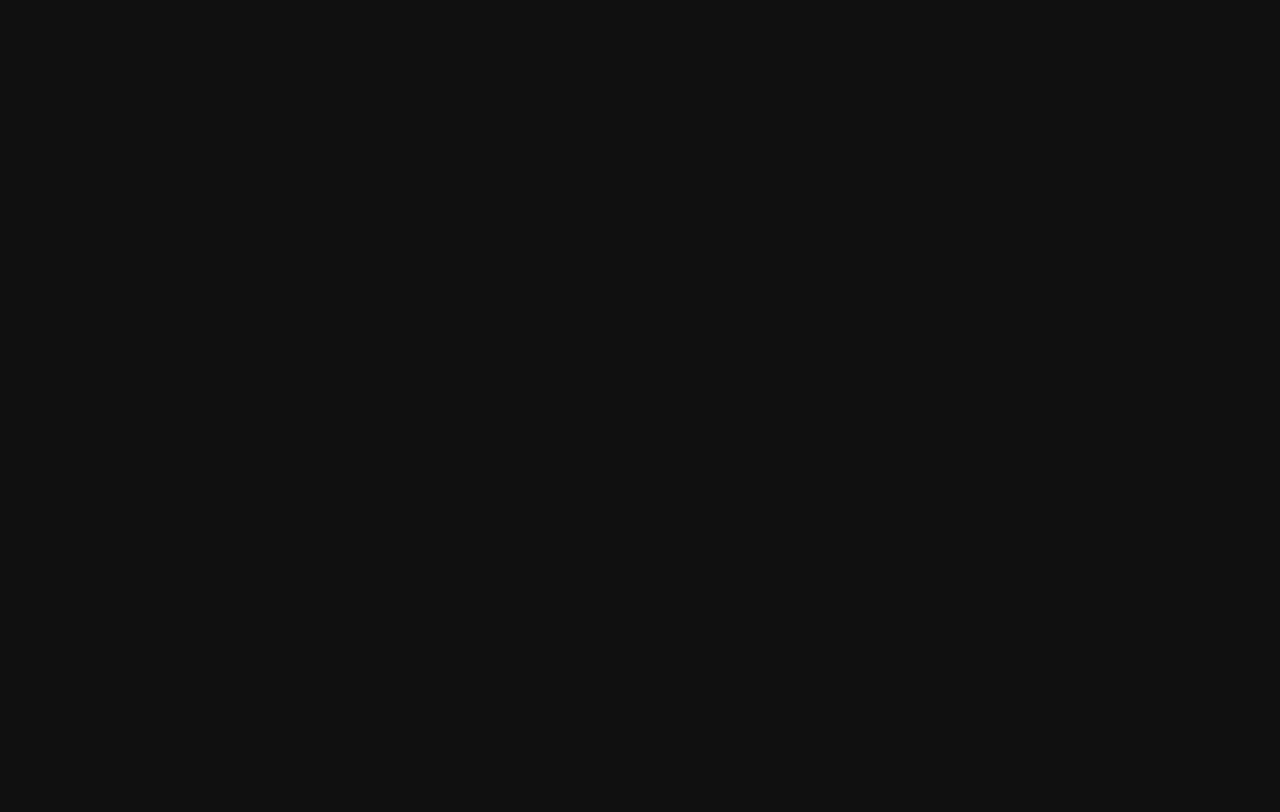
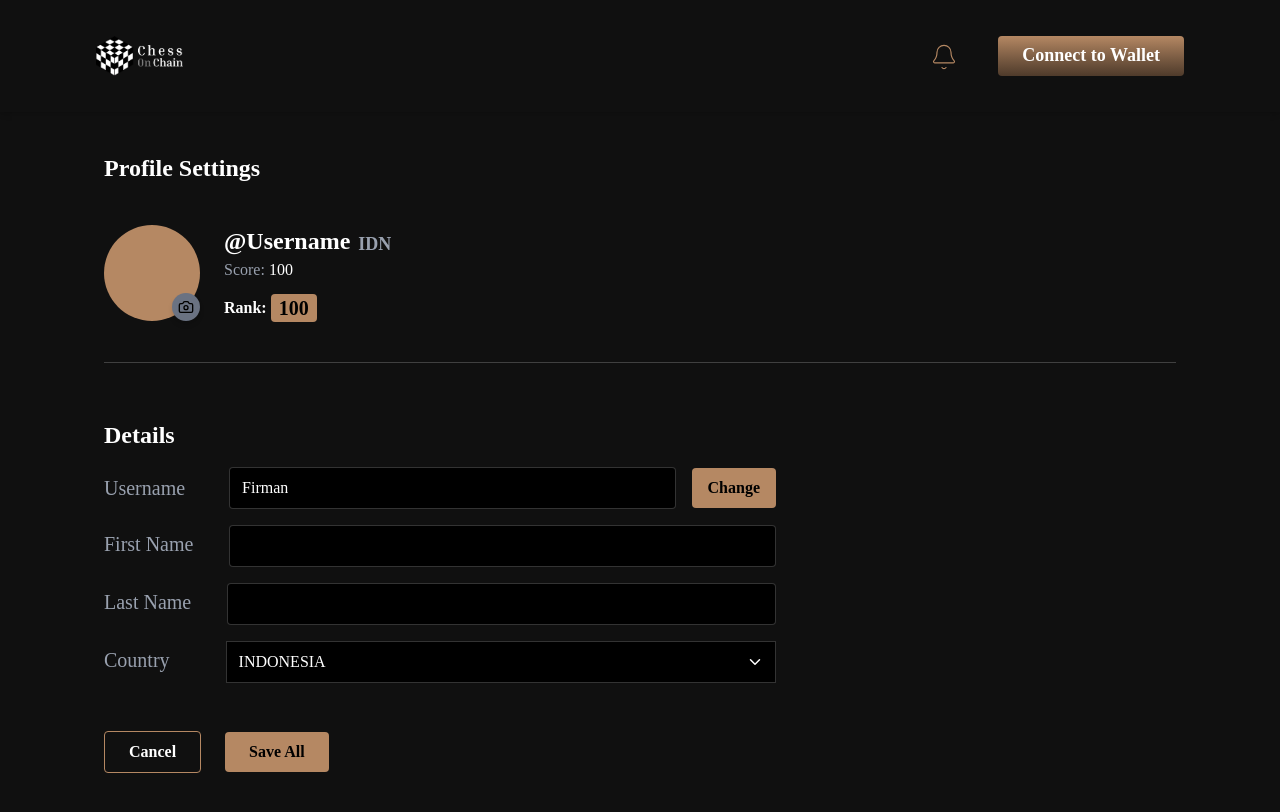
Before and after one commit to Chess-on-Chain/frontend, a React (Vite) app: page /profile/edit in a window 1280 px wide. Before the commit this address had no page. Shown: the top 812 px of the page. Built offline with nearby package versions, Linux system fonts and the light colour scheme.

Commit message:
Update(Page): Profile V1

```diff
--- a/src/App.tsx
+++ b/src/App.tsx
@@ -4,6 +4,7 @@
 import Profile from './pages/Profile'
 import BaseLayout from './components/ui/layout/BaseLayout'
 import FullscreenGameLayout from './components/ui/layout/FullscreenLayout'
+import ProfileSettings from './pages/ProfileSettings'
 
 function App() {
 
@@ -13,6 +14,7 @@
         <Route path='/' element={<BaseLayout />} >
           <Route index element={<Dashboard />} />
           <Route path='/profile' element={<Profile />} />
+          <Route path='/profile/edit' element={<ProfileSettings />} />
         </Route>
 
         <Route element={<FullscreenGameLayout />}>
--- /dev/null
+++ b/src/components/ui/common/button/BtnEditProfile.tsx
@@ -0,0 +1,13 @@
+import { Edit } from "lucide-react";
+import { Link } from "react-router-dom";
+
+export default function EditProfile() {
+  return (
+    <button className="text-xs px-3 py-2 rounded-sm text-white/70 hover:text-white flex items-center gap-1 border border-secondary hover:bg-secondary cursor-pointer">
+      <Link to="/profile/edit" className="text-base mr-1.5">Edit Profile</Link>
+      <span>
+        <Edit className="h-full"/>
+      </span>
+    </button>
+  );
+}
--- /dev/null
+++ b/src/components/ui/common/cards/card-profiles/profile/index.tsx
@@ -0,0 +1,23 @@
+import type { Player } from "../../../../../../utils/types";
+
+type ProfileProps = {
+    data: Player;
+};
+
+export default function CardProfile({ data }: ProfileProps) {
+  return (
+    <div className="flex items-center gap-3">
+      <div className="w-8 h-8 lg:w-16 lg:h-16 rounded-full bg-gradient-to-t from-[#614126] to-[#a47f55]" />
+      <div className="text-sm lg:space-y-0">
+        <div className="flex items-center gap-1 text-white/90">
+          <span className="text-base sm:text-2xl font-semibold">{data.username}</span>
+          <span className="w-1 h-1 bg-white/50 rounded-full" />
+          <span className="text-white/50 text-sm sm:text-xl">{data.country}</span>
+        </div>
+        <div className="text-sm sm:text-xl text-white/60">
+          Score: <span className="font-semibold text-secondary">{data.rankScore}</span>
+        </div>
+      </div>
+    </div>
+  );
+}
--- a/src/components/ui/common/index.ts
+++ b/src/components/ui/common/index.ts
@@ -3,10 +3,12 @@
 // Buttons
 export { default as BtnConnectWallet } from "./button/BtnConnectWallet"
 export { default as BtnToProfile } from "./button/BtnToProfile"
+export { default as BtnEditProfile } from "./button/BtnEditProfile"
 
 // Cards
 export { default as CardHistory } from "./cards/card-history"
 export { default as ProfileDashboard } from "./cards/card-profiles/profile-dashboard"
+export { default as CardProfile } from "./cards/card-profiles/profile"
 
 // Navigations
 export { default as BottomTabs } from "./navigation/bottomTabs"
--- a/src/index.css
+++ b/src/index.css
@@ -53,6 +53,12 @@
     }
   }
 
+  .profile-content {
+    @apply relative w-full max-w-[100vw] overflow-x-auto hide-scrollbar min-h-screen p-0 sm:py-4 md:py-8 text-white;
+    & .content {
+      @apply w-full lg:max-w-7xl mx-auto flex flex-col gap-6;
+    }
+  }
 }
 
 @utility hide-scrollbar {
--- a/src/pages/Profile.tsx
+++ b/src/pages/Profile.tsx
@@ -1,9 +1,48 @@
+import { useEffect, useRef, useState } from "react";
+import { BtnEditProfile, CardHistory, CardProfile } from "../components/ui/common";
+import type { GameHistory, Player } from "../utils/types";
+
+const dataProfile =
+{
+  id: 1,
+  username: 'Firmansyah',
+  rankScore: 500,
+  country: 'IDN'
+};
+
 const Profile = () => {
-    return (
-        <h1 className="text-2xl font-semibold">
-         Profile
-        </h1>
-    )
-}
+  const [lists, setLists] = useState<GameHistory[]>([]);
+  const [dataProfiles] = useState<Player>(dataProfile);
+  const loaded = useRef(false);
 
-export default Profile
+  useEffect(() => {
+    if (loaded.current === false) {
+      fetch("/historyMatch.json")
+        .then((response) => response.json())
+        .then((data) => setLists(data))
+        .then(() => (loaded.current = true));
+    }
+
+    return () => {
+      console.log("clean up");
+    };
+  }, [loaded]);
+
+  console.log(lists);
+  return (
+    <div className="profile-content">
+      <div className="content">
+        <div className="flex flex-col gap-12 lg:gap-14 w-full px-2 py-8 border-b divide-dashed divide-accent">
+          {/* Profile Header */}
+          <div className="flex justify-between items-center">
+            <CardProfile data={dataProfiles} />
+            <BtnEditProfile />
+          </div>
+        </div>
+        <CardHistory data={lists} />
+      </div>
+    </div>
+  );
+};
+
+export default Profile;
--- /dev/null
+++ b/src/pages/ProfileSettings.tsx
@@ -0,0 +1,139 @@
+import { Camera, ChevronDown } from "lucide-react";
+
+const ProfileSettings = () => {
+  return (
+    <div className="min-h-screen w-full lg:max-w-7xl px-6 py-10 text-white">
+      <div className="mb-10 text-2xl font-semibold">Profile Settings</div>
+
+      {/* TOP Section */}
+      <div className="flex items-center gap-6 mb-10">
+        <div className="relative w-24 h-24 rounded-full bg-secondary">
+          <div className="absolute bottom-0 right-0 w-7 h-7 rounded-full bg-gray-500 flex items-center justify-center shadow-md">
+            <Camera size={16} className="text-black" />
+          </div>
+        </div>
+
+        <div>
+          <div className="flex items-center gap-2 text-lg sm:text-xl lg:text-2xl font-semibold">
+            @Username{" "}
+            <span className=" mt-1.5 text-sm sm:text-base lg:text-lg text-gray-400">
+              {" "}
+              IDN
+            </span>
+          </div>
+          <div className="text-gray-400">
+            Score: <span className="text-white">100</span>
+          </div>
+          <div className="flex items-center gap-1 mt-3 w-fit text-sm lg:text-base">
+            <span className="text-white font-semibold">Rank: </span>
+            <span className="px-2 py-0 5 font-bold w-fit text-sm lg:text-xl bg-secondary text-black rounded-sm">
+              100
+            </span>
+          </div>
+        </div>
+      </div>
+
+      <div className="mb-6 border-t border-white/20" />
+
+      {/* Detail Form */}
+      <div className="mt-14">
+        <h2 className="text-xl sm:text-2xl font-semibold mb-4">Details</h2>
+        <form action="" className="space-y-4 w-full lg:max-w-2xl">
+          <div className="flex items-center space-x-11">
+            <label htmlFor="username" className="block text-lg sm:text-xl text-gray-400 mb-xl">
+              Username
+            </label>
+            <div className="flex-1 flex items-center space-x-4">
+              <input
+                type="text"
+                name="usrname"
+                id="username"
+                className="w-full px-3 py-2 border border-white/20 text-white bg-black rounded"
+                defaultValue="Firman"
+              />
+              <button
+                type="button"
+                className="px-4 py-2 rounded-sm bg-secondary text-black font-semibold hover:bg-secondary"
+              >
+                Change
+              </button>
+            </div>
+          </div>
+
+          {/* Biodata Profil */}
+          <div className="flex items-center space-x-9">
+            <label
+              htmlFor="firstName"
+              className="block mb-1 text-lg sm:text-xl text-gray-400"
+            >
+              First Name
+            </label>
+            <div className="flex-1 flex items-center">
+              <input
+                type="text"
+                name="firstName"
+                id="firstName"
+                className="w-full px-3 py-2 text-white bg-black border border-white/20 rounded"
+              />
+            </div>
+          </div>
+
+          <div className="flex items-center space-x-9">
+            <label htmlFor="lastName" className="block mb-1 text-lg sm:text-xl text-gray-400">
+              Last Name
+            </label>
+            <div className="flex-1 flex items-center">
+              <input
+                type="text"
+                name="lastName"
+                id="lastName"
+                className="w-full px-3 py-2 text-white bg-black border border-white/20 rounded"
+              />
+            </div>
+          </div>
+
+          <div className="flex items-center space-x-14 text-white">
+            <label htmlFor="country" className="block mb-1 text-lg sm:text-xl text-gray-400">
+              Country
+            </label>
+            <div className="relative flex-1 flex items-center">
+              <select
+                name="country"
+                id="country"
+                className="w-full px-3 py-2 border border-white/20 bg-black text-white appearance-none"
+                defaultValue="Indonesia"
+              >
+                <option value="Indonesia">INDONESIA</option>
+                <option value="China">CHINA</option>
+                <option value="Rusia">RUSIA</option>
+                <option value="USA">USA</option>
+              </select>
+              <ChevronDown
+                className="absolute right-3 top-3 text-white pointer-events-none"
+                size={18}
+              />
+            </div>
+          </div>
+
+          {/* Buttons */}
+          <div className="flex space-x-6 mt-10 py-2 items-center justify-center lg:justify-start">
+            <button
+              type="submit"
+              className="px-6 py-2 font-semibold text-white bg-transparen border border-secondary hover:bg-secondary rounded cursor-pointer"
+            >
+              Cancel
+            </button>
+            <button
+              type="submit"
+              className="px-6 py-2 font-semibold text-black bg-secondary hover:bg-secondary rounded cursor-pointer"
+            >
+              Save All
+            </button>
+          </div>
+        </form>
+      </div>
+    </div>
+  );
+};
+
+export default ProfileSettings;
```
